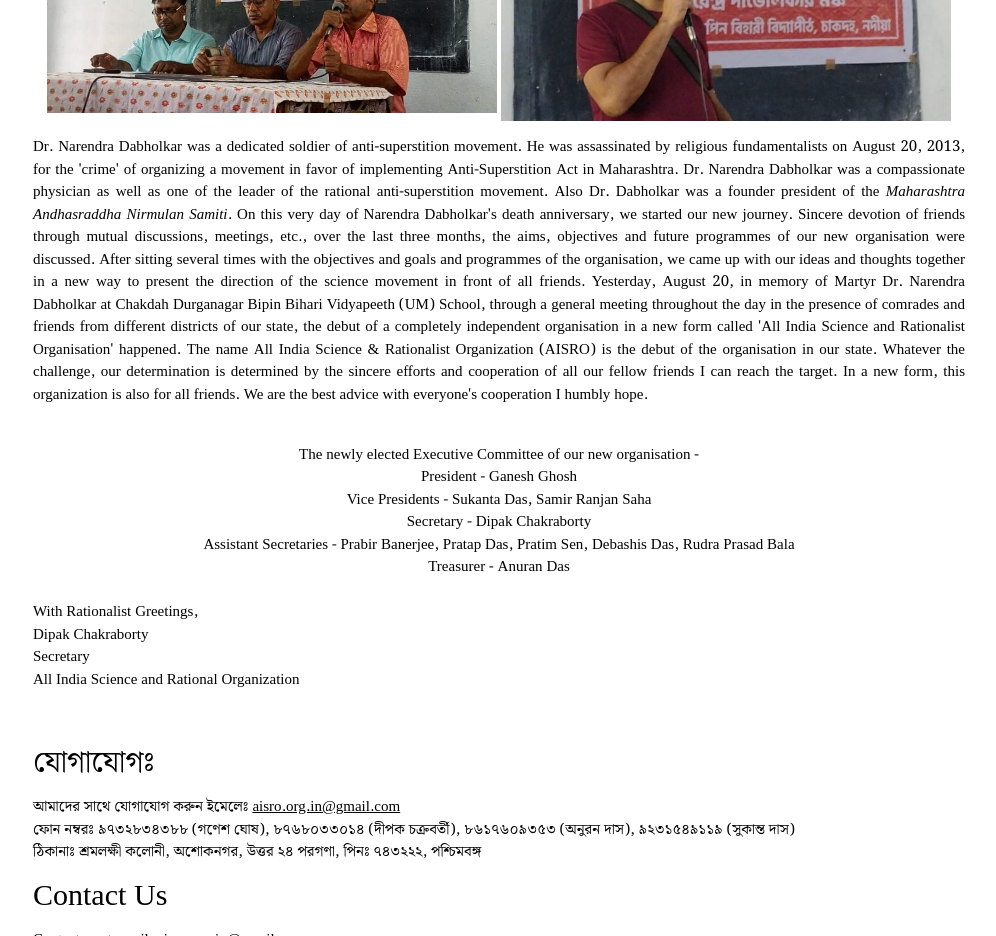
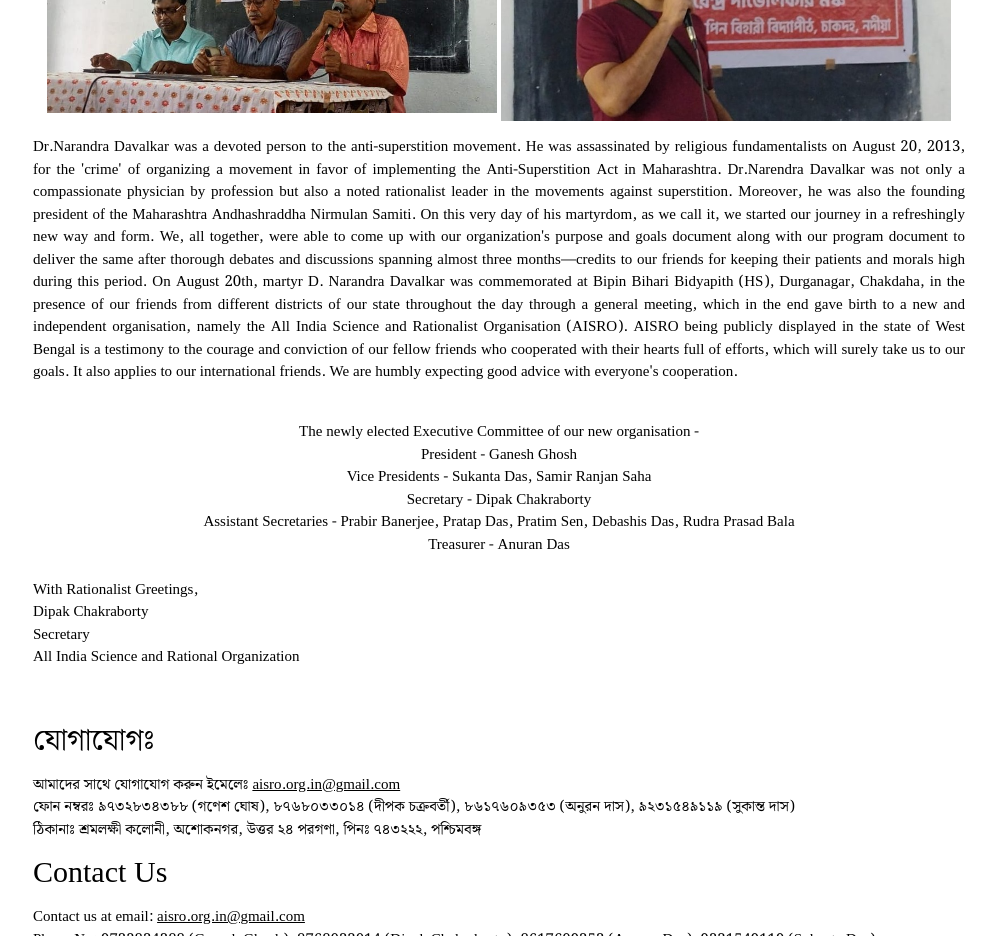
Before and after one commit to aisro/aisro.github.io, a plain HTML site: page index.html in a window 1280 px wide. Shown: the part 1920-2856 px from the top of the page, without its empty margins (141-1137 px from the left). Drawn offline with Linux system fonts and the light colour scheme.

Commit message:
Small editing of content

```diff
--- a/index.html
+++ b/index.html
@@ -58,7 +58,7 @@
             গত তিনমাস ধরে পারস্পরিক আলোচনা, সভা, ইত্যাদির মধ্য দিয়ে আমাদের এই নতুন সংগঠনের উদ্দেশ্য ও লক্ষ্য, এবং
             কর্মসূচি নিয়ে আলোচনা হয়। সংগঠনের উদ্দেশ্য ও লক্ষ্য এবং কর্মসূচি নিয়ে একাধিক বার বসার পর আমরা পেরেছি আমাদের
             ভাবনা ও চিন্তাগুলোকে একত্রিত করে নতুন ভাবে বিজ্ঞান আন্দোলনের দিশা সকল সাথি বন্ধুদের সামনে তুলে ধরার।
-            গতকাল ২০ আগষ্ট শহীদ ডা. নরেন্দ্র দাভোলকারকে স্মরণকরে চাকদহ দুর্গানগর বিপিন বিহারী বিদ্যাপীঠ (উঃমাঃ) স্কুলে
+            গত ২০ আগষ্ট শহীদ ডা. নরেন্দ্র দাভোলকারকে স্মরণকরে চাকদহ দুর্গানগর বিপিন বিহারী বিদ্যাপীঠ (উঃমাঃ) স্কুলে
             আমাদের রাজ্যের বিভিন্ন জেলা থেকে আগত সাথি বন্ধুদের উপস্থিতিতে সারাদিন ব্যাপি এক সাধারণ সভার মধ্য দিয়ে
             আত্মপ্রকাশ হলো নতুন রূপে একটি সম্পূর্ণ স্বাধীন সংগঠন যার নাম 'সারা ভারত বিজ্ঞান ও যুক্তিবাদী সংস্থা'। ইংরেজি
             নাম All India Science & Rationalists' Organisation ( AISRO ) সংগঠনের আত্মপ্রকাশ আমাদের রাজ্যে হলেও আমাদের
@@ -91,34 +91,23 @@
         <img src="./w3images/p5.jpg" alt="Mountains" class="w3-image w3-margin-top" width="1000" height="500"> -->
         </div>
         <p style="text-align: justify;">
-            Dr. Narendra Dabholkar was a dedicated soldier of anti-superstition movement. He was
-            assassinated by religious fundamentalists on August 20, 2013, for the 'crime' of organizing a movement in
-            favor of implementing Anti-Superstition Act in
-            Maharashtra. Dr. Narendra Dabholkar was a compassionate physician as well as one of the leader of the
-            rational
-            anti-superstition movement. Also Dr. Dabholkar was a founder president of the <i>Maharashtra Andhasraddha
-                Nirmulan Samiti</i>.
-            On this very day of Narendra Dabholkar's death anniversary, we started our new journey. Sincere devotion of
-            friends
-            through mutual discussions, meetings, etc., over the last three months, the aims, objectives and future
-            programmes of our new
-            organisation were discussed. After sitting several times with the objectives and goals and programmes of the
-            organisation, we came up with our ideas and thoughts together in a new way to present the direction of the
-            science movement in front
-            of all friends.
-            Yesterday, August 20, in memory of Martyr Dr. Narendra Dabholkar at Chakdah Durganagar Bipin Bihari
-            Vidyapeeth (UM) School, through a general meeting throughout the day in the presence of comrades and friends
-            from different
-            districts of our state, the debut of a completely independent organisation in a new form called 'All India
-            Science and Rationalist
-            Organisation' happened. The name All India Science & Rationalist Organization (AISRO) is the debut of the
-            organisation in our
-            state.
-            Whatever the challenge, our determination is determined by the sincere efforts and cooperation of all our
-            fellow friends
-            I can reach the target. In a new form, this organization is also for all friends. We are the best advice
-            with everyone's cooperation
-            I humbly hope.
+            Dr.Narandra Davalkar was a devoted person to the anti-superstition movement. He was assassinated by
+            religious fundamentalists on August 20, 2013, for the 'crime' of organizing a movement in favor of
+            implementing the Anti-Superstition Act in Maharashtra. Dr.Narendra Davalkar was not only a compassionate
+            physician by profession but also a noted rationalist leader in the movements against superstition. Moreover,
+            he was also the founding president of the Maharashtra Andhashraddha Nirmulan Samiti. On this very day of his
+            martyrdom, as we call it, we started our journey in a refreshingly new way and form. We, all together, were
+            able to come up with our organization's purpose and goals document along with our program document to
+            deliver the same after thorough debates and discussions spanning almost three months—credits to our friends
+            for keeping their patients and morals high during this period.
+            On August 20th, martyr D. Narandra Davalkar was commemorated at Bipin Bihari Bidyapith (HS), Durganagar,
+            Chakdaha, in the presence of our friends from different districts of our state throughout the day through a
+            general meeting, which in the end gave birth to a new and independent organisation, namely the All India
+            Science and Rationalist Organisation (AISRO).
+            AISRO being publicly displayed in the state of West Bengal is a testimony to the courage and conviction of
+            our fellow friends who cooperated with their hearts full of efforts, which will surely take us to our goals.
+            It also applies to our international friends. We are humbly expecting good advice with everyone's
+            cooperation.
             <br />
             <center>
                 <br /> The newly elected Executive Committee of our new organisation -
@@ -138,16 +127,16 @@
         আমাদের সাথে যোগাযোগ করুন ইমেলেঃ <a href="mailto:aisro.org.in@gmail.com">aisro.org.in@gmail.com</a>
         <br /> ফোন নম্বরঃ ৯৭৩২৮৩৪৩৮৮ (গণেশ ঘোষ), ৮৭৬৮০৩৩০১৪ (দীপক চক্রবর্তী), ৮৬১৭৬০৯৩৫৩ (অনুরন দাস), ৯২৩১৫৪৯১১৯
         (সুকান্ত দাস)
-        <br/> ঠিকানাঃ শ্রমলক্ষী কলোনী, অশোকনগর, উত্তর ২৪ পরগণা, পিনঃ ৭৪৩২২২, পশ্চিমবঙ্গ
+        <br /> ঠিকানাঃ শ্রমলক্ষী কলোনী, অশোকনগর, উত্তর ২৪ পরগণা, পিনঃ ৭৪৩২২২, পশ্চিমবঙ্গ
 
         <h2>Contact Us</h2>
         Contact us at email: <a href="mailto:aisro.org.in@gmail.com">aisro.org.in@gmail.com</a>
         <br />Phone No: 9732834388 (Ganesh Ghosh), 8768033014 (Dipak Chakraborty), 8617609353 (Anuran Das), 9231549119
         (Sukanta Das)
-        <br/> Address: Shramlakkhi Colony, Ashoknagar, North 24 Paraganas, PIN: 743222, West Bengal
+        <br /> Address: Shramlakkhi Colony, Ashoknagar, North 24 Paraganas, PIN: 743222, West Bengal
     </div>
     <!-- End page content -->
-<div class="footer"> Revamped website is coming soon</div>
+    <div class="footer"> Revamped website is coming soon</div>
 </body>
 
 </html>
```
